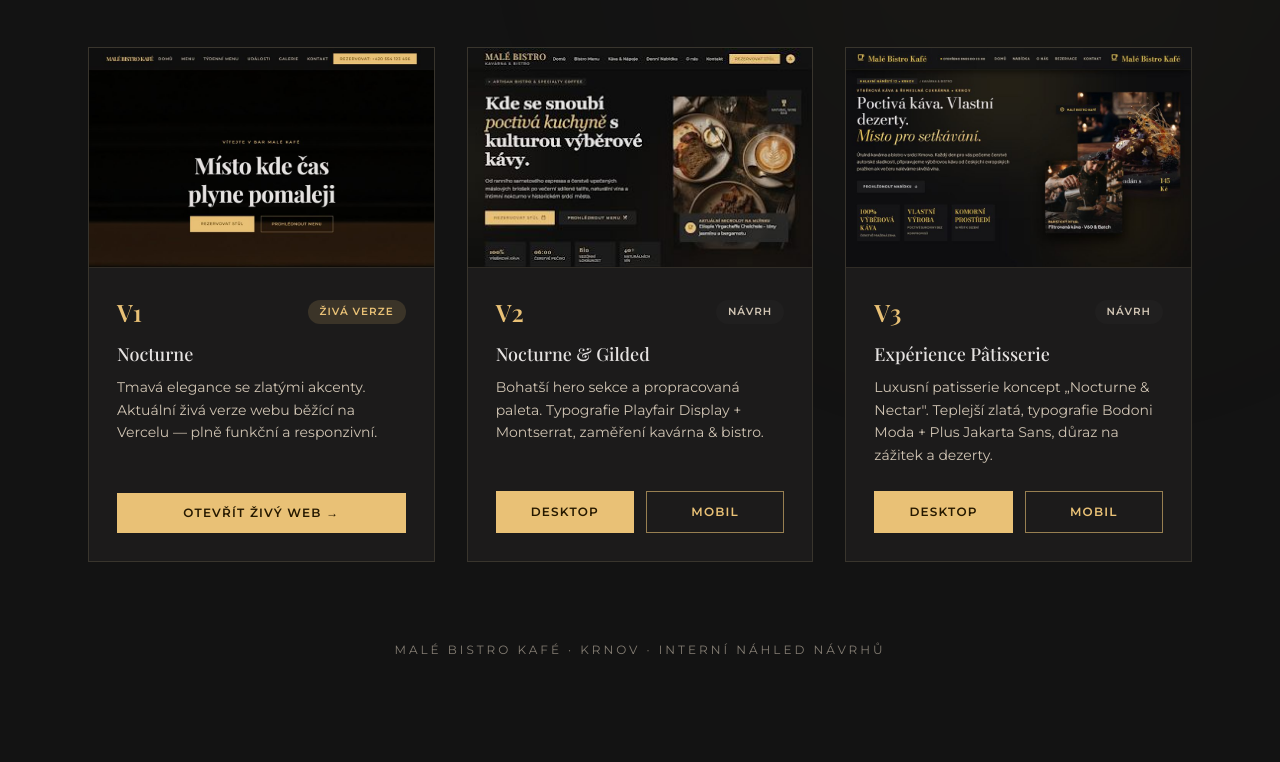
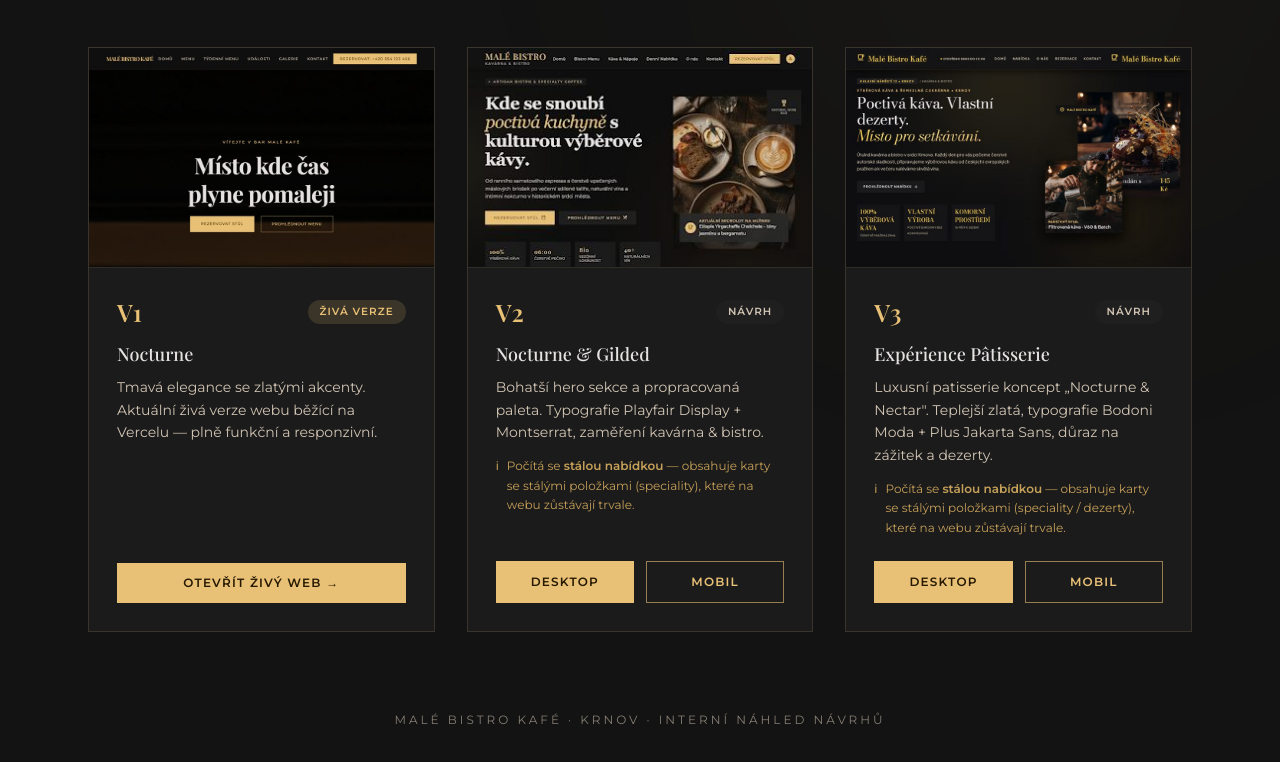
Before and after one commit to Snofokles/malebistro-navrhy, a plain HTML site: page index.html in a window 1280 px wide. Shown: the part 635-1397 px from the top of the page. Drawn offline with nearby package versions, Linux system fonts and the light colour scheme.

Commit message:
Poznámka u V2/V3: počítají se stálou nabídkou (featured karty)
Varianty V2 a V3 obsahují karty se stálými položkami (speciality/
dezerty) → doplněna poznámka. Tlačítka zarovnána na spodek přes mt-auto.

Co-Authored-By: Claude Opus 4.8 <noreply@anthropic.com>
Claude-Session: https://claude.ai/code/session_01DWG63xwojMjNqDeX7NZ2nF

```diff
--- a/index.html
+++ b/index.html
@@ -115,10 +115,14 @@
             <span class="rounded-full bg-surface-high px-3 py-1 text-[0.65rem] font-semibold uppercase tracking-widest text-muted">Návrh</span>
           </div>
           <h2 class="font-serif text-lg text-text mb-2">Nocturne &amp; Gilded</h2>
-          <p class="flex-1 text-sm leading-relaxed text-muted">
+          <p class="text-sm leading-relaxed text-muted">
             Bohatší hero sekce a propracovaná paleta. Typografie Playfair Display + Montserrat, zaměření kavárna &amp; bistro.
           </p>
-          <div class="mt-6 grid grid-cols-2 gap-3">
+          <p class="mt-3 flex items-start gap-2 text-xs leading-relaxed text-gold-dim">
+            <span aria-hidden="true">ℹ</span>
+            <span>Počítá se <strong class="font-semibold">stálou nabídkou</strong> — obsahuje karty se stálými položkami (speciality), které na webu zůstávají trvale.</span>
+          </p>
+          <div class="mt-auto grid grid-cols-2 gap-3 pt-6">
             <a href="v2/desktop.html" target="_blank" rel="noopener"
                class="flex items-center justify-center bg-gold px-4 py-3 text-xs font-semibold uppercase tracking-widest text-[#261900] transition-colors hover:bg-gold-dim">
               Desktop
@@ -142,10 +146,14 @@
             <span class="rounded-full bg-surface-high px-3 py-1 text-[0.65rem] font-semibold uppercase tracking-widest text-muted">Návrh</span>
           </div>
           <h2 class="font-serif text-lg text-text mb-2">Expérience Pâtisserie</h2>
-          <p class="flex-1 text-sm leading-relaxed text-muted">
+          <p class="text-sm leading-relaxed text-muted">
             Luxusní patisserie koncept „Nocturne &amp; Nectar". Teplejší zlatá, typografie Bodoni Moda + Plus Jakarta Sans, důraz na zážitek a dezerty.
           </p>
-          <div class="mt-6 grid grid-cols-2 gap-3">
+          <p class="mt-3 flex items-start gap-2 text-xs leading-relaxed text-gold-dim">
+            <span aria-hidden="true">ℹ</span>
+            <span>Počítá se <strong class="font-semibold">stálou nabídkou</strong> — obsahuje karty se stálými položkami (speciality / dezerty), které na webu zůstávají trvale.</span>
+          </p>
+          <div class="mt-auto grid grid-cols-2 gap-3 pt-6">
             <a href="v3/desktop.html" target="_blank" rel="noopener"
                class="flex items-center justify-center bg-gold px-4 py-3 text-xs font-semibold uppercase tracking-widest text-[#261900] transition-colors hover:bg-gold-dim">
               Desktop
```
